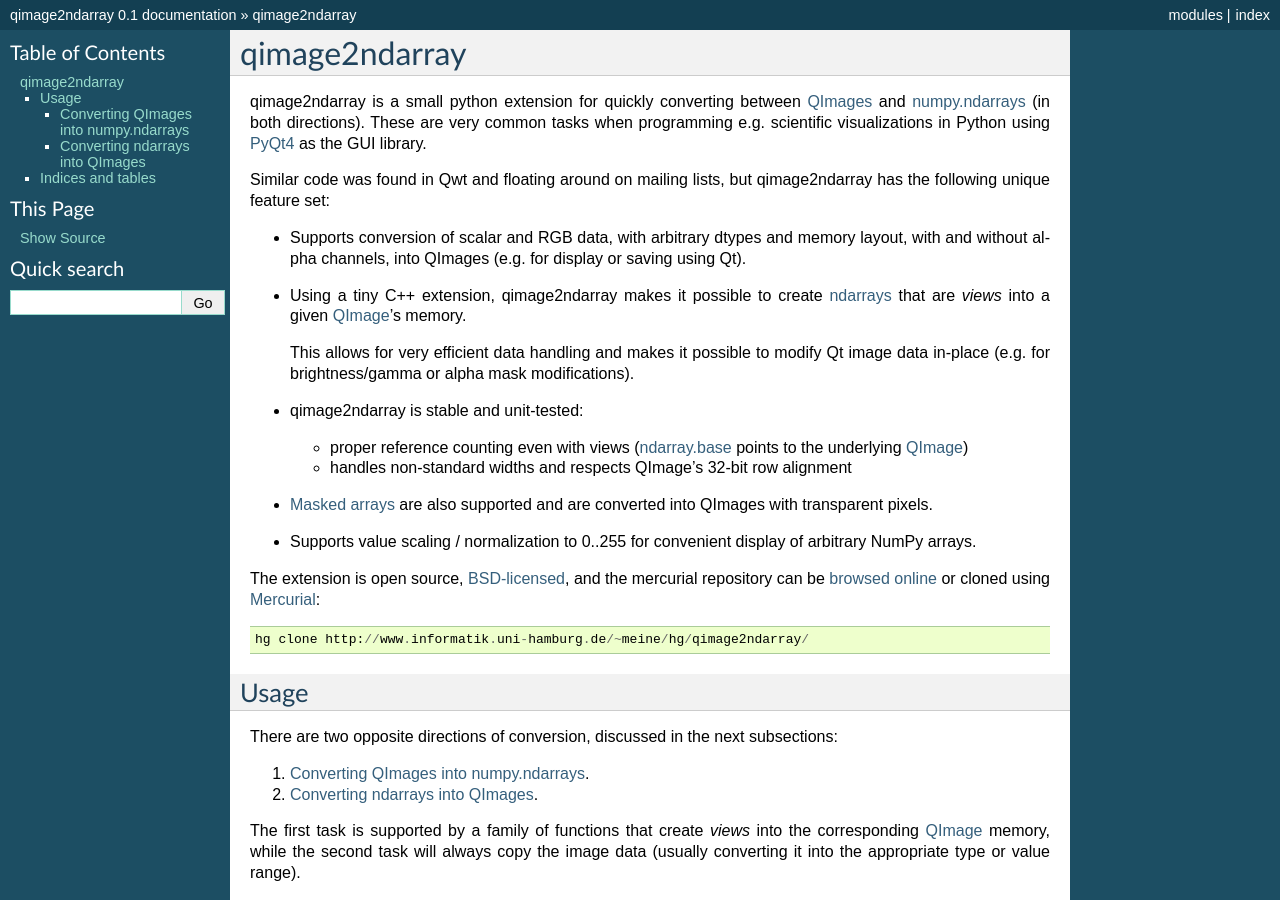
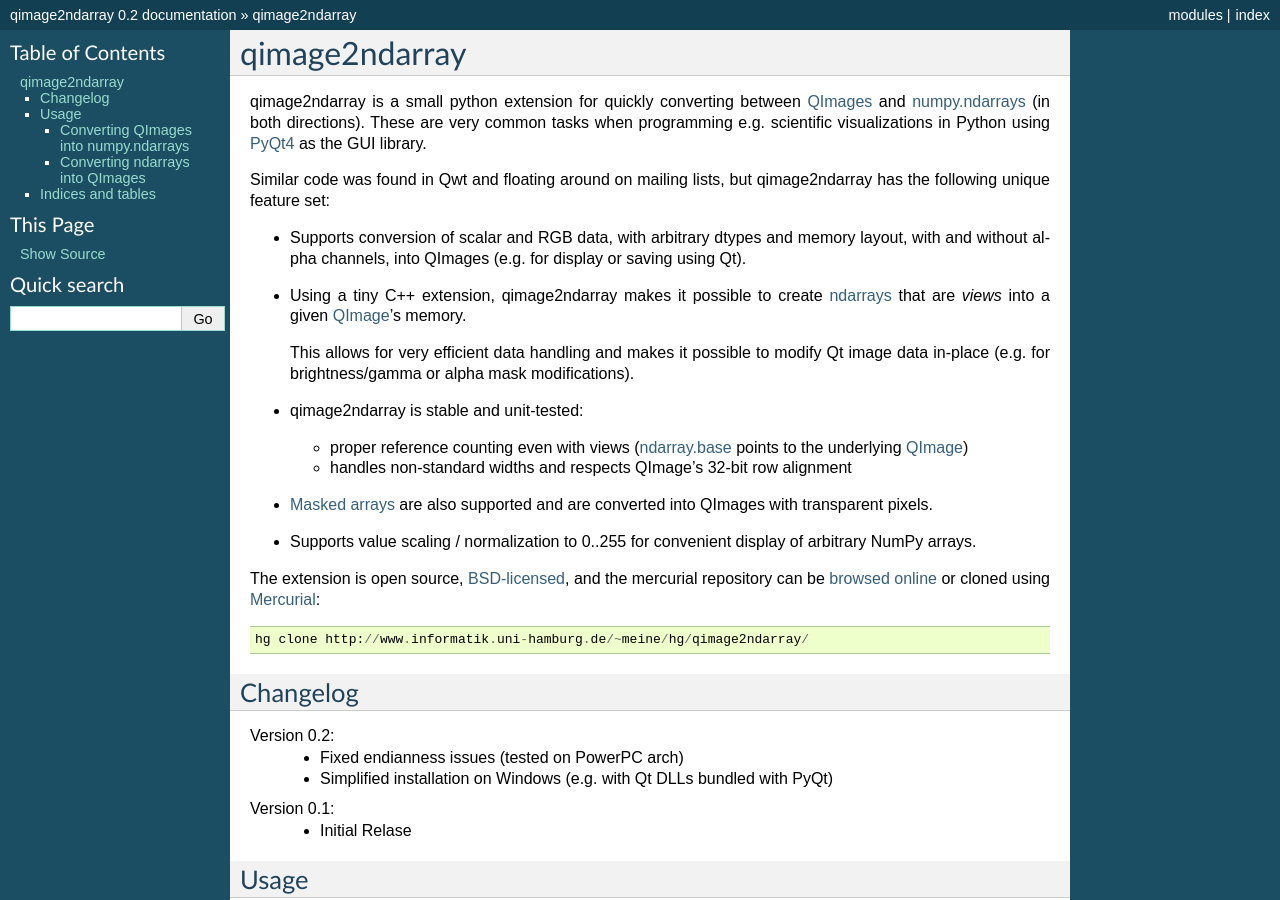
Before and after one commit to hmeine/qimage2ndarray, a Sphinx documentation site: the page built from doc/index.rst, in a window 1280 px wide and 900 px high. Built offline with Sphinx 7.4.7, drawn with Linux system fonts in a browser that asks for light colours; some of the changed text lies outside the part shown.

Commit message:
add changelog to docs, bump version to 0.2 in docs

```diff
--- a/doc/conf.py
+++ b/doc/conf.py
@@ -45,9 +45,9 @@ copyright = u'2009, Hans Meine'
 # built documents.
 #
 # The short X.Y version.
-version = '0.1'
+version = '0.2'
 # The full version, including alpha/beta/rc tags.
-release = '0.1'
+release = version
 
 # The language for content autogenerated by Sphinx. Refer to documentation
 # for a list of supported languages.
--- a/doc/index.rst
+++ b/doc/index.rst
@@ -46,6 +46,16 @@ repository can be `browsed online`_ or cloned using Mercurial_::
   hg clone http://www.informatik.uni-hamburg.de/~meine/hg/qimage2ndarray/
 
 __ http://www.opensource.org/licenses/bsd-license.php
+
+Changelog
+=========
+
+Version 0.2:
+  - Fixed endianness issues (tested on PowerPC arch)
+  - Simplified installation on Windows (e.g. with Qt DLLs bundled with PyQt)
+
+Version 0.1:
+  - Initial Relase
 
 Usage
 =====
```
